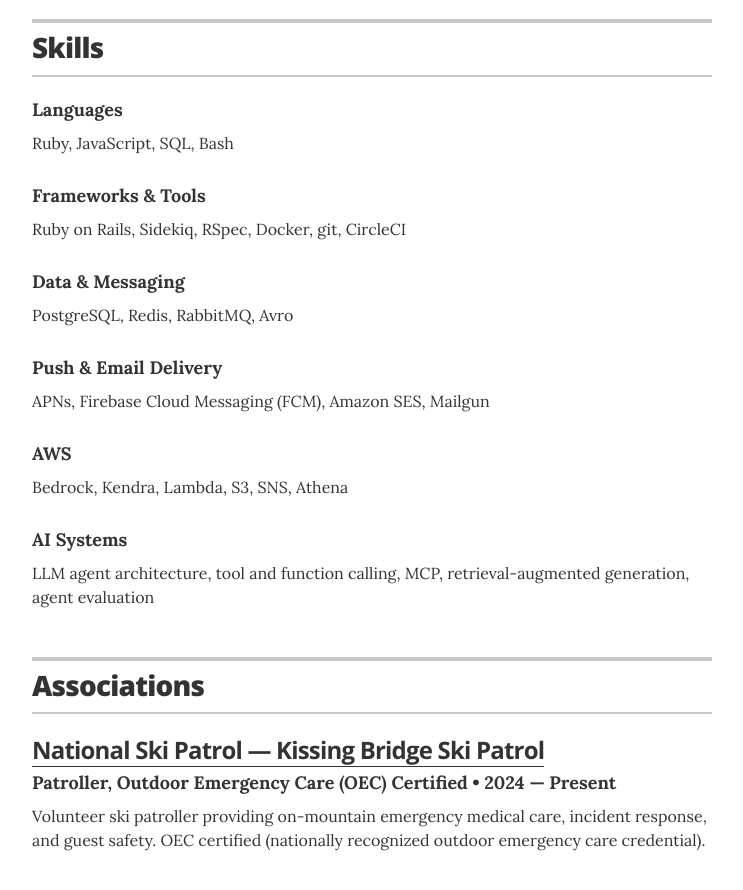
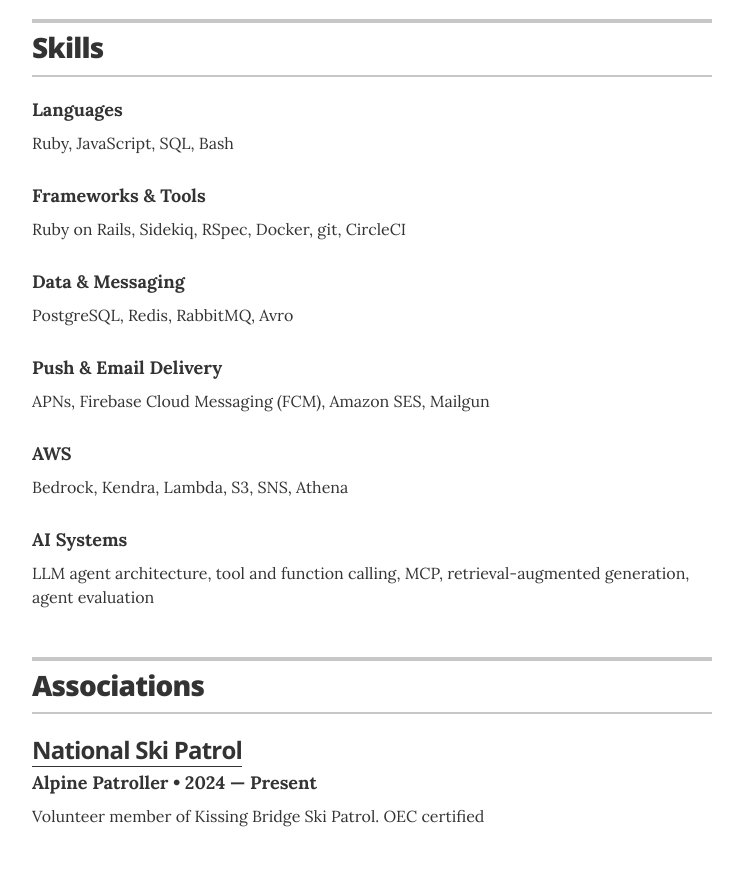
Before and after one commit to jonesdeini/jonesdeini.github.io, a Jekyll site: the page built from index.html, in a window 1280 px wide and 900 px high, scrolled down 2245 px. Shown: the top 890 px of the window, without its empty margins (268-1011 px from the left). Built offline with Jekyll 4.4.1, drawn with Linux system fonts in a browser that asks for light colours.

Commit message:
Revise ski patrol organization and role information
Updated organization and role details for ski patrol.

```diff
--- a/_data/associations.yml
+++ b/_data/associations.yml
@@ -1,6 +1,6 @@
 # Associations
-- organization: National Ski Patrol &mdash; Kissing Bridge Ski Patrol
-  role: Patroller, Outdoor Emergency Care (OEC) Certified
+- organization: National Ski Patrol
+  role: Alpine Patroller
   year: 2024 &mdash; Present
   url: https://www.nsp.org
-  summary: Volunteer ski patroller providing on-mountain emergency medical care, incident response, and guest safety. OEC certified (nationally recognized outdoor emergency care credential).
+  summary: Volunteer member of Kissing Bridge Ski Patrol. OEC certified
```
